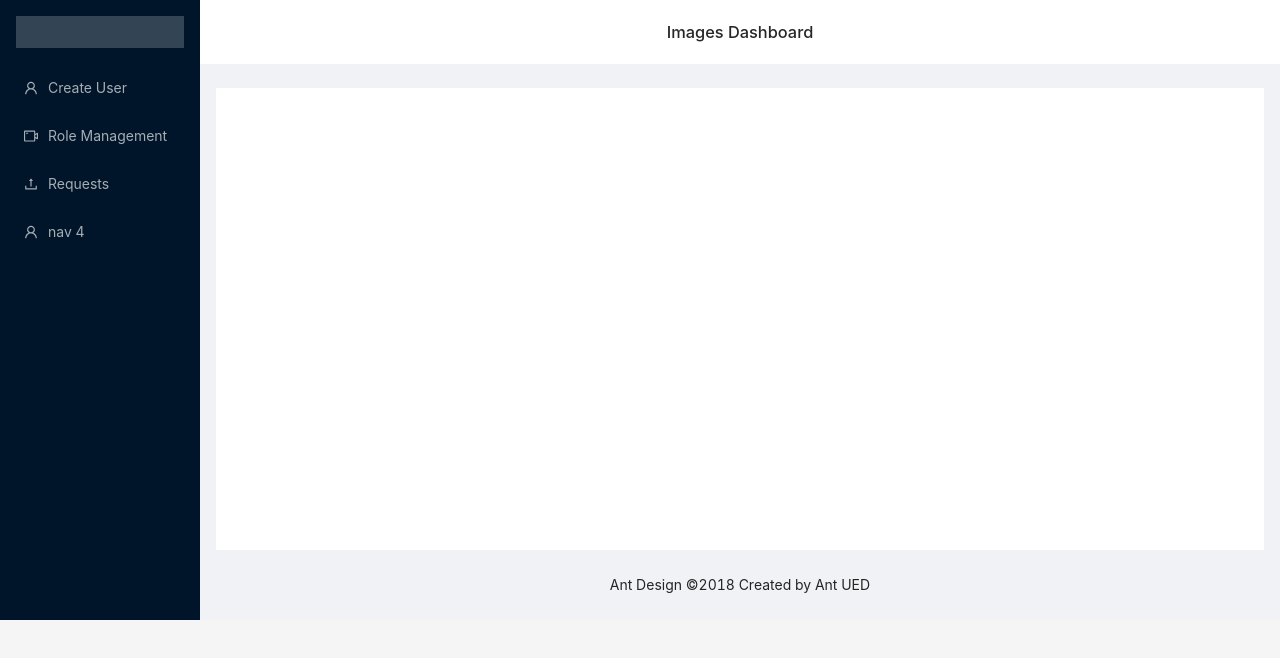
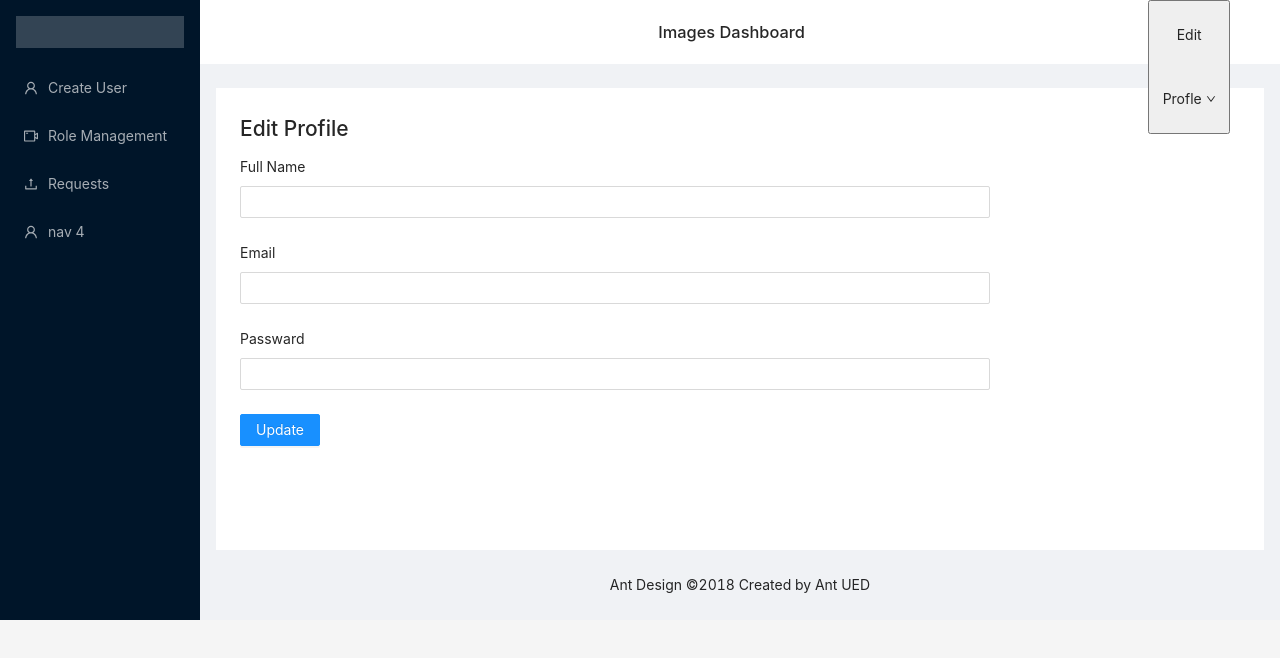
Before and after one commit to shassaan/images-dashboard-frontend, a React (Create React App) app: page /profile-setting in a window 1280 px wide. Shown: the top 658 px of the page. Built offline with nearby package versions, Linux system fonts and the light colour scheme.

Commit message:
Revert "Revert "AddProfileSetting-Page""

```diff
--- a/src/App.js
+++ b/src/App.js
@@ -5,7 +5,8 @@ import Login from './Components/Login/login';
 import MainLayout from './Components/Layout/MainLayout';
 import CreateUserComponent from './Components/CreateUserComponent/CreateUserComponent';
 import RoleManagement from './Components/RoleManagement/RoleManagement';
-import UserRequest from './Components/UserRequests/UserRequest'
+import UserRequest from './Components/UserRequests/UserRequest';
+import ProfileSettings from './Components/ProfileSetting/ProfileSetting'
 
 function App() {
   return (
@@ -18,6 +19,7 @@ function App() {
           <Route exact path="/create-user" component={CreateUserComponent} />
           <Route exact path="/role-management" component={RoleManagement} />
           <Route exact path="/user-requests" component={UserRequest} />
+          <Route exact path="/profile-setting" component={ProfileSettings} />
         </MainLayout>
       </Switch>
     </BrowserRouter>
--- a/src/Components/Layout/LayoutHeader.js
+++ b/src/Components/Layout/LayoutHeader.js
@@ -1,12 +1,38 @@
 import React from 'react';
-import { Layout} from 'antd';
+import { Link } from 'react-router-dom';
+import { Layout, Menu, Dropdown, Row, Col } from 'antd';
+import { DownOutlined } from '@ant-design/icons';
+
 import './Layout.css'
 const { Header } = Layout;
+const menu = (
+    <Menu>
+        <Menu.Item key="0">
+            <Link to="/profile-setting"> Settings</Link>
 
-const LayoutHeader=()=>{
-    return(
+      </Menu.Item>
+        <Menu.Divider />
+        <Menu.Item key="2">Logout</Menu.Item>
+    </Menu>
+);
 
-<Header  className="site-layout-sub-header-background" style={{ padding: 0  ,textAlign: 'center' }} ><h1>Images Dashboard</h1></Header>
+const LayoutHeader = () => {
+    return (
+
+        <Header className="site-layout-sub-header-background"  >
+            <Row>
+                <Col span={10}></Col>
+                <Col span={12}> <h1>Images Dashboard</h1></Col>
+                <Col span={2}><Dropdown overlay={menu} trigger={['click']} >
+                    <button className="ant-dropdown-link" onClick={e => e.preventDefault()}>
+                        Edit Profle <DownOutlined />
+                    </button>
+                </Dropdown></Col>
+            </Row>
+
+
+        </Header>
+
 
     )
 }
--- /dev/null
+++ b/src/Components/ProfileSetting/ProfileSetting.js
@@ -0,0 +1,27 @@
+import React from 'react'
+import { Form, Input, Button} from 'antd';
+const ProfileSetting=()=>{
+return(
+    <div>
+        <h2>Edit Profile</h2>
+        <Form
+    labelCol={{ span: 7 }}
+    wrapperCol={{ span: 18 }}
+    layout="vertical"
+
+  >
+    <Form.Item label="Full Name">
+      <Input />
+    </Form.Item>
+    <Form.Item label="Email">
+      <Input />
+    </Form.Item>
+    <Form.Item label="Passward">
+      <Input />
+    </Form.Item>
+    <Button type="primary">Update</Button>
+  </Form>
+  </div>
+)
+}
+export default ProfileSetting
```
Also changed, not shown: src/Components/ProfileSetting/ProfileSetting.css (added), src/Components/ProfileSetting/ProfileSetting.service.js (added).
